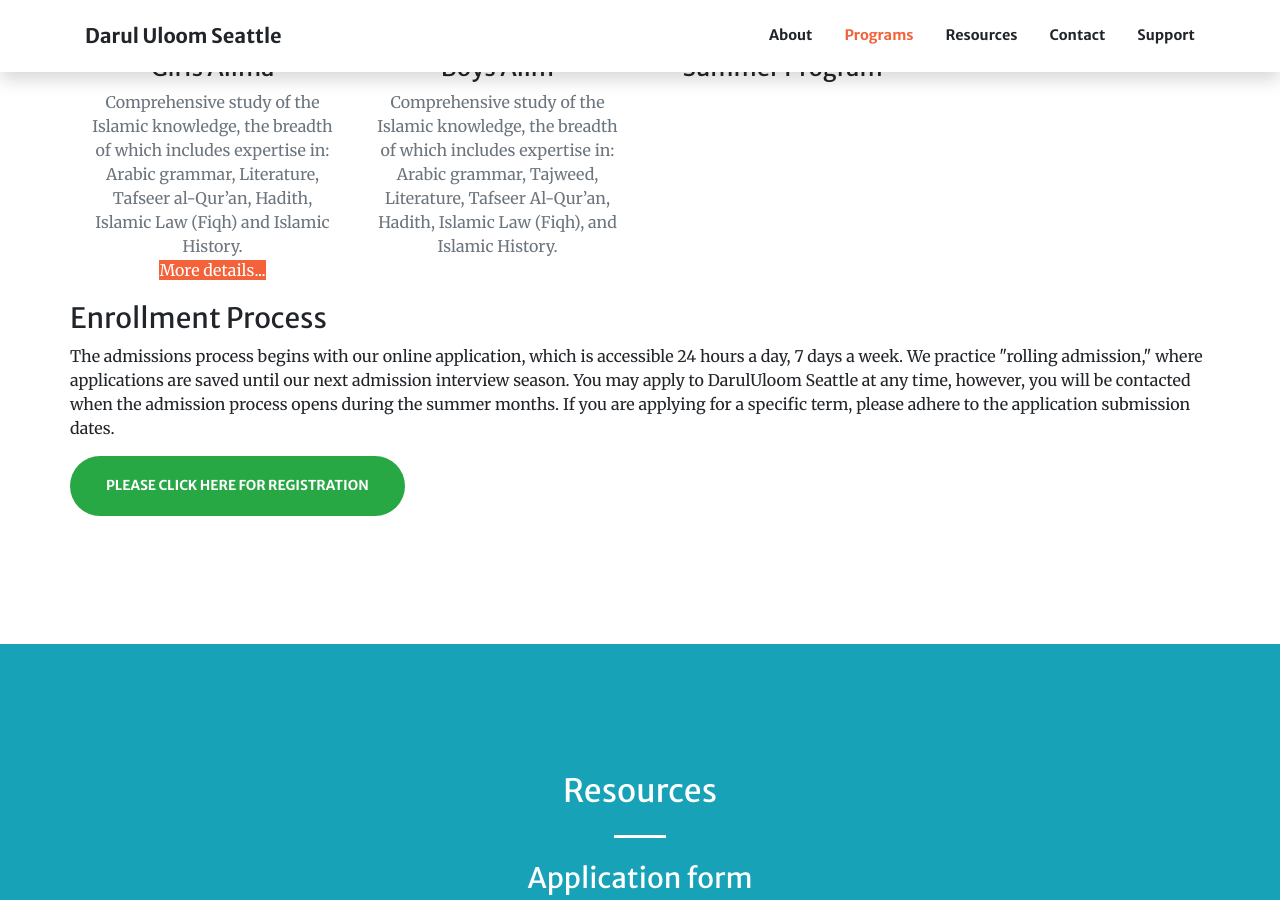
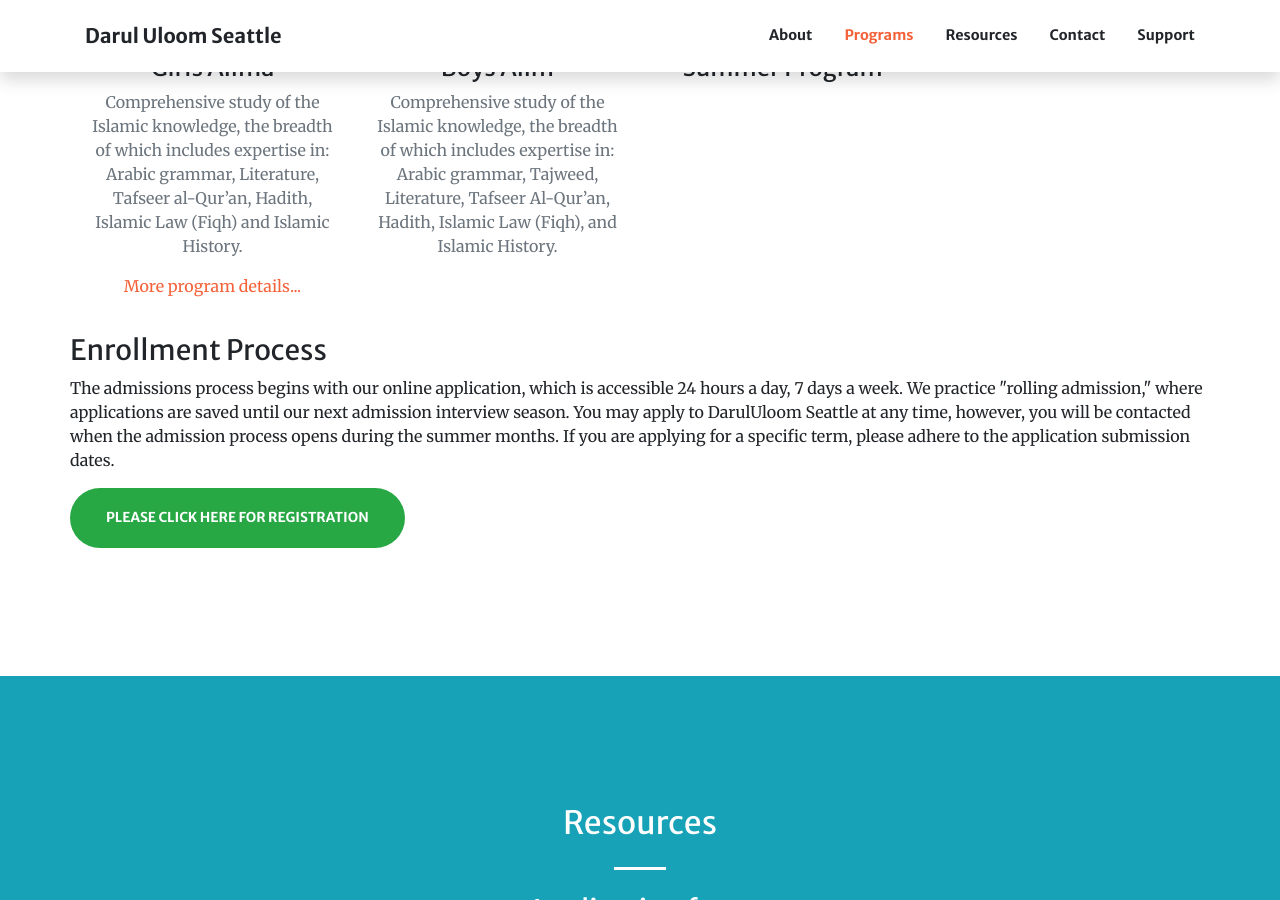
Before and after one commit to sajjadakhter/darul-uloom-seattle, a Jekyll site: the page built from index.html, in a window 1280 px wide and 900 px high, scrolled down 2438 px. Built offline with Jekyll 4.4.1, drawn with Linux system fonts in a browser that asks for light colours.

Commit message:
program details

```diff
--- a/_includes/programs.html
+++ b/_includes/programs.html
@@ -11,8 +11,11 @@
                     <p class="text-muted mb-0">Comprehensive study of the Islamic knowledge, the breadth of which
                         includes expertise in: Arabic grammar, Literature, Tafseer al-Qur’an, Hadith, Islamic Law (Fiqh)
                         and Islamic History. </p>
-                    <a class=" btn-primary" data-toggle="collapse" href="#alimahdetails" role="button"
-                       aria-expanded="false" aria-controls="alimahdetails">More details...</a>
+                    <p></p>
+                    <p>
+                    <a class=" text-primary" data-toggle="collapse" href="#alimahdetails" role="button"
+                       aria-expanded="false" aria-controls="alimahdetails">More program details...</a>
+                    </p>
                 </div>
             </div>
             <div class="col-lg-3 col-md-6 text-center">
```
